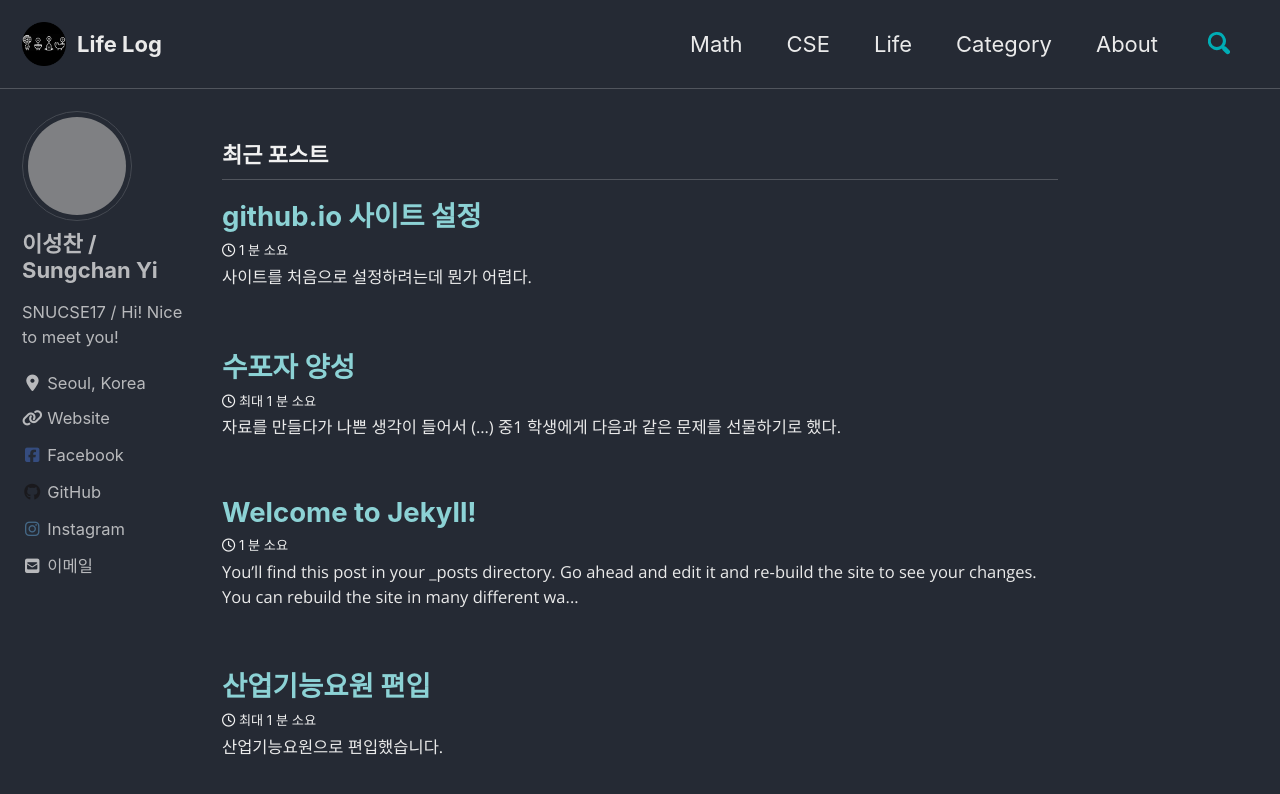
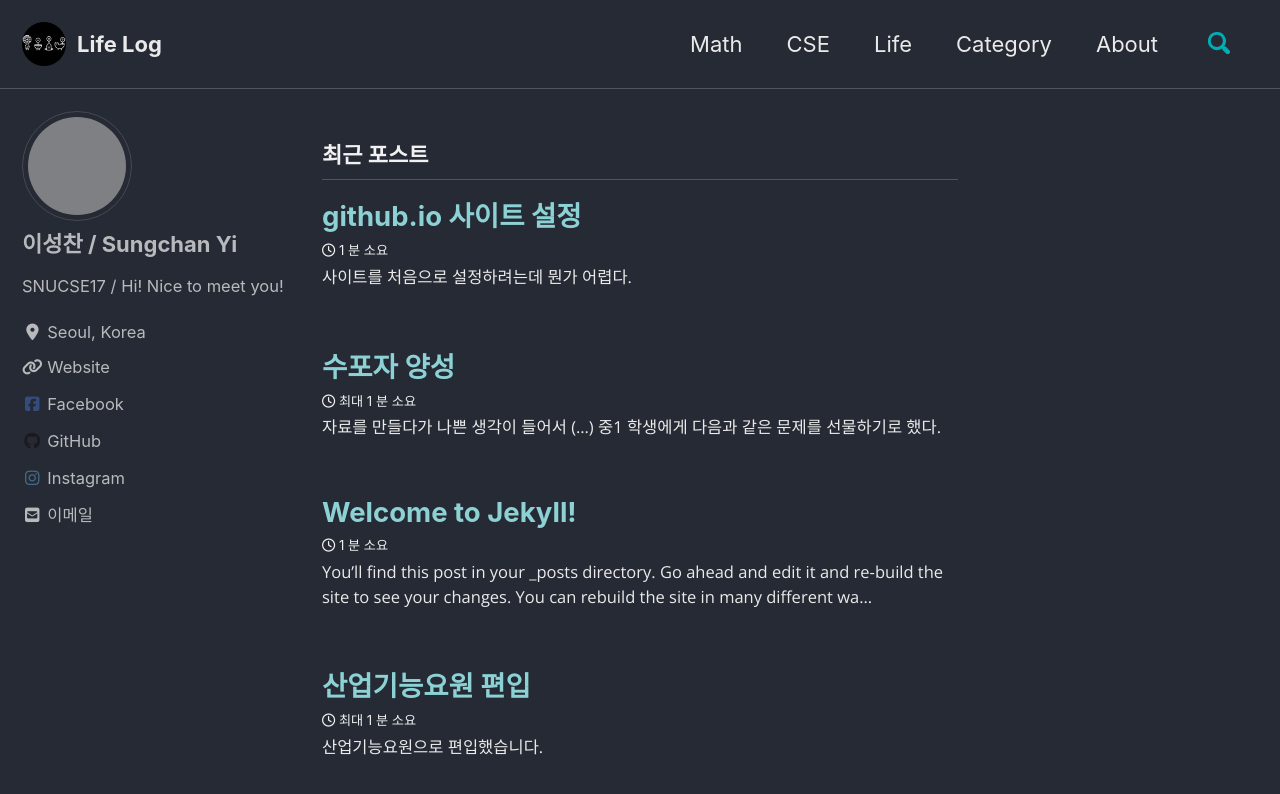
Before and after one commit to calofmijuck/calofmijuck.github.io, a Jekyll site: the page built from index.html, in a window 1280 px wide and 900 px high. Shown: the top 794 px of the window. Built offline with Jekyll 4.4.1, drawn with Linux system fonts in a browser that asks for light colours; cached includes are drawn as plain includes; nearby versions of some CDN libraries; the list of posts is cut into pages by our own code; grey boxes are pictures that could not be loaded.

Commit message:
post padding-right

```diff
--- a/_sass/minimal-mistakes/_page.scss
+++ b/_sass/minimal-mistakes/_page.scss
@@ -39,12 +39,12 @@
   @include breakpoint($large) {
     float: right;
     width: calc(100% - #{$right-sidebar-width-narrow});
-    padding-right: $right-sidebar-width-narrow;
+    padding-right: $right-sidebar-width-narrow - 200px;
   }
 
   @include breakpoint($x-large) {
     width: calc(100% - #{$right-sidebar-width});
-    padding-right: $right-sidebar-width;
+    padding-right: $right-sidebar-width - 300px;
   }
 
   .page__inner-wrap {
--- a/_sass/minimal-mistakes/_variables.scss
+++ b/_sass/minimal-mistakes/_variables.scss
@@ -143,9 +143,9 @@
    Grid
    ========================================================================== */
 
-$right-sidebar-width-narrow: 100px !default;
-$right-sidebar-width: 200px !default;
-$right-sidebar-width-wide: 300px !default;
+$right-sidebar-width-narrow: 300px !default;
+$right-sidebar-width: 300px !default;
+$right-sidebar-width-wide: 400px !default;
 
 /*
    Other
```
